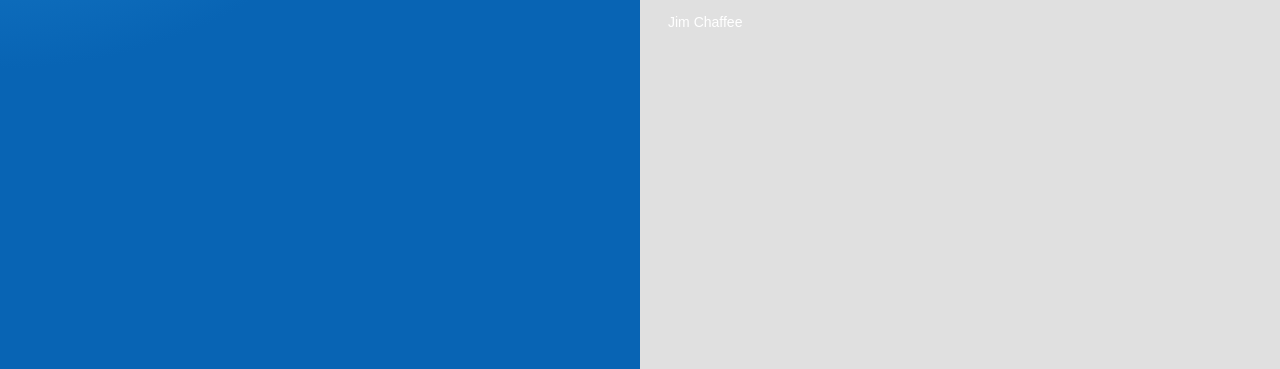
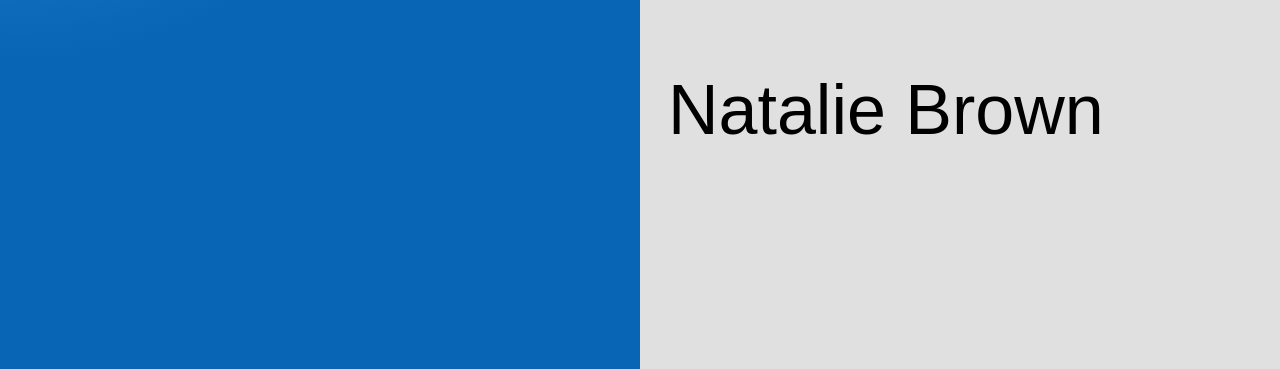
Before and after one commit to nataliebrown22/BAIS3400-hw8, a plain HTML site: page index.html in a window 1280 px wide. Shown: the part 431-800 px from the top of the page. Drawn offline with Linux system fonts and the light colour scheme.

Commit message:
Update index.html to include my name

```diff
--- a/index.html
+++ b/index.html
@@ -71,7 +71,7 @@
         background-color: #e0e0e0;
       }
 
-      .natalie {
+      .my_name {
         color: black;
         font-size: 500%;
         font-weight: normal;
@@ -111,7 +111,7 @@
 
     <div class="linksColumn">
       <img src="./azure.png" alt="Microsoft Azure logo" width="400" />
-      <p class="my_name">Jim Chaffee</p>
+      <p class="my_name">Natalie Brown</p>
     </div>
 
     <script>
```
